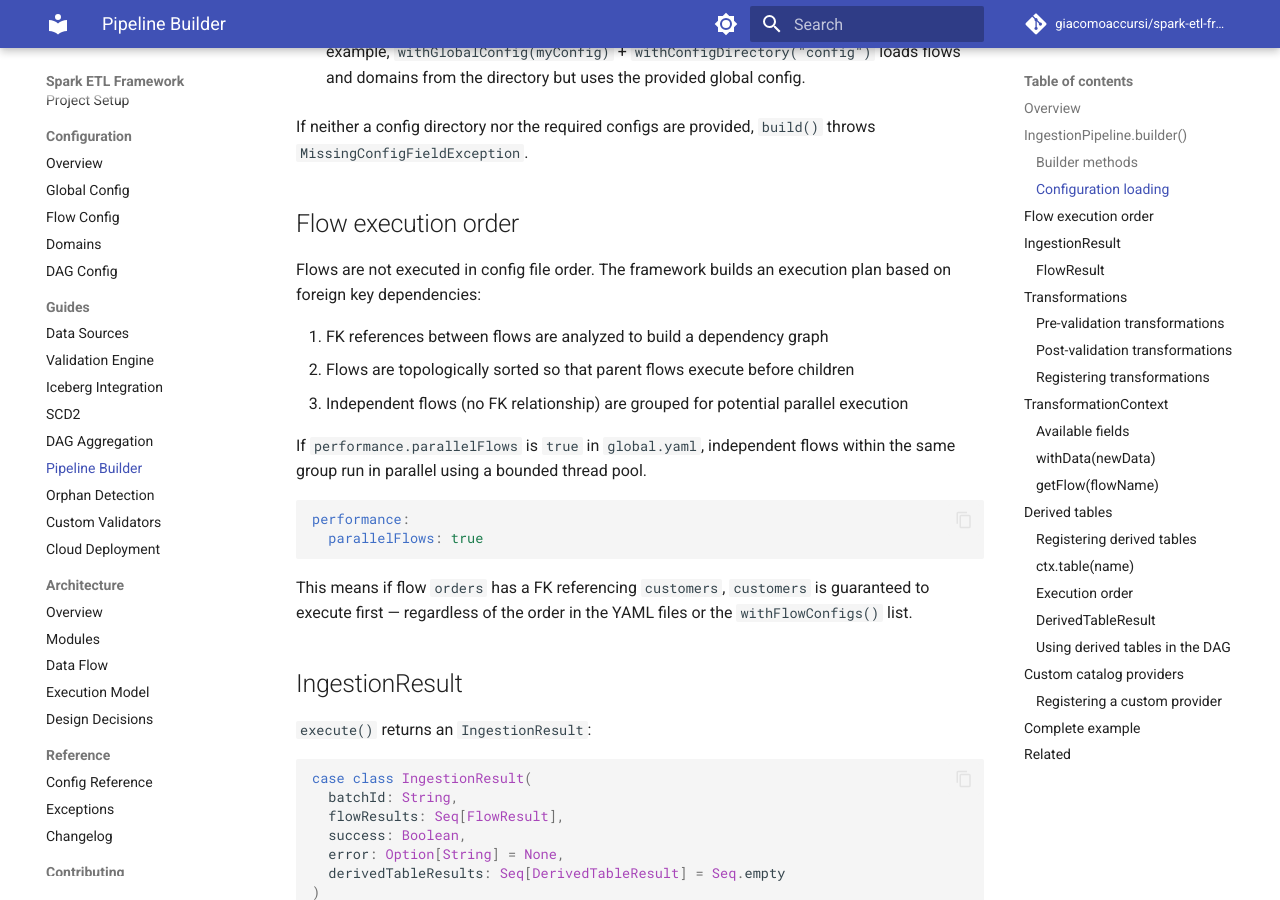
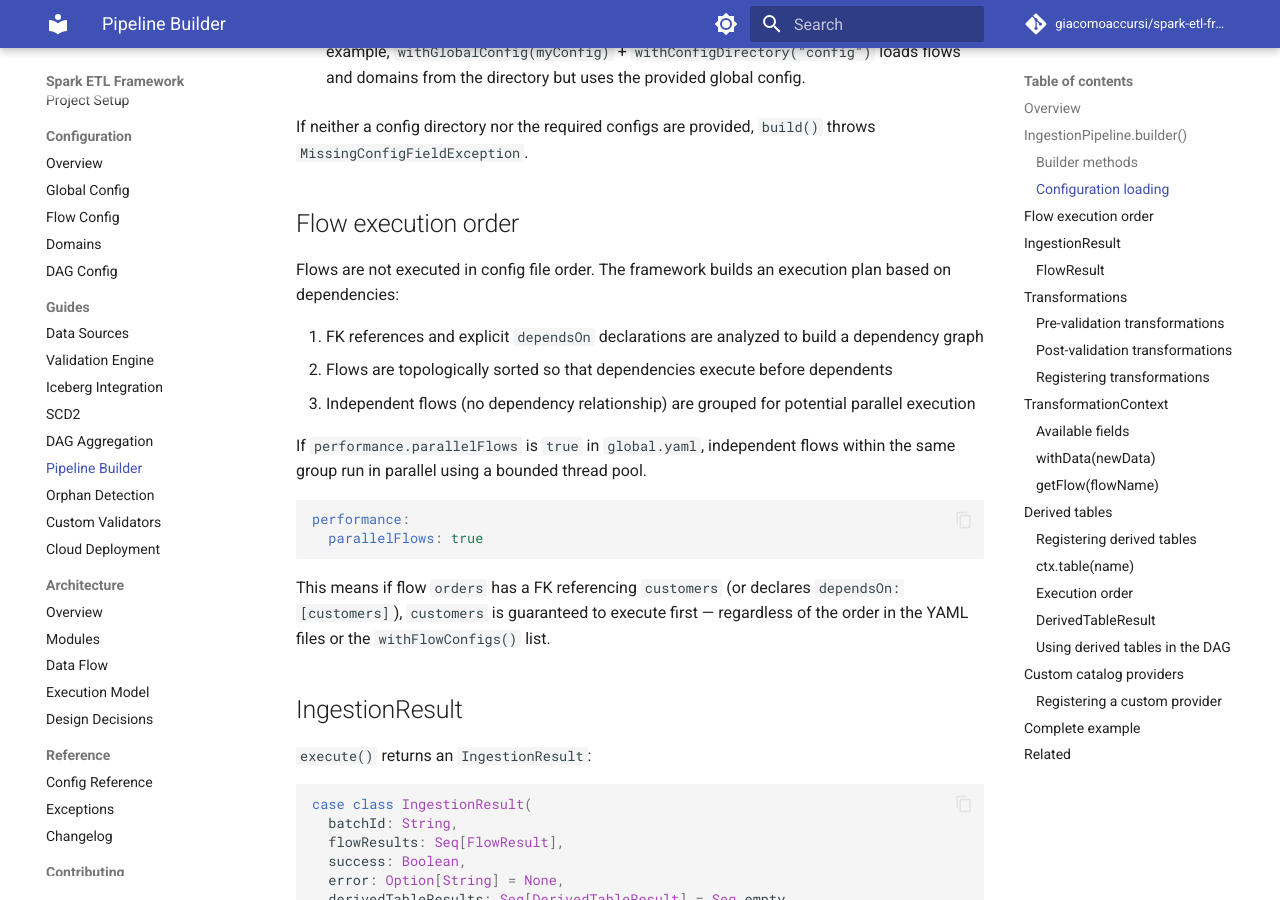
Before and after one commit to giacomoaccursi/Floe, an MkDocs documentation site: the page built from site-docs/guides/pipeline-builder.md, in a window 1280 px wide and 900 px high, scrolled down 2062 px. Built offline with MkDocs 1.6.1 and Material for MkDocs 9.7.7, drawn with Linux system fonts in a browser that asks for light colours; comment, search, counter and statistics services are not loaded; some of the changed text lies outside the part shown.

Commit message:
docs(config): document dependsOn field

````diff
--- a/site-docs/guides/pipeline-builder.md
+++ b/site-docs/guides/pipeline-builder.md
@@ -63,11 +63,11 @@ If neither a config directory nor the required configs are provided, `build()` t
 
 ## Flow execution order
 
-Flows are not executed in config file order. The framework builds an execution plan based on foreign key dependencies:
+Flows are not executed in config file order. The framework builds an execution plan based on dependencies:
 
-1. FK references between flows are analyzed to build a dependency graph
-2. Flows are topologically sorted so that parent flows execute before children
-3. Independent flows (no FK relationship) are grouped for potential parallel execution
+1. FK references and explicit `dependsOn` declarations are analyzed to build a dependency graph
+2. Flows are topologically sorted so that dependencies execute before dependents
+3. Independent flows (no dependency relationship) are grouped for potential parallel execution
 
 If `performance.parallelFlows` is `true` in `global.yaml`, independent flows within the same group run in parallel using a bounded thread pool.
 
@@ -76,7 +76,7 @@ performance:
   parallelFlows: true
 ```
 
-This means if flow `orders` has a FK referencing `customers`, `customers` is guaranteed to execute first — regardless of the order in the YAML files or the `withFlowConfigs()` list.
+This means if flow `orders` has a FK referencing `customers` (or declares `dependsOn: [customers]`), `customers` is guaranteed to execute first — regardless of the order in the YAML files or the `withFlowConfigs()` list.
 
 ## IngestionResult
 
@@ -231,7 +231,7 @@ val postTransform: FlowTransformation = { ctx =>
 }
 ```
 
-Flow availability depends on execution order. The framework orders flows by FK dependencies (see [Flow execution order](#flow-execution-order)), so if `orders` has a FK to `customers`, `customers` is always validated first and available via `getFlow("customers")`.
+Flow availability depends on execution order. The framework orders flows by FK dependencies and `dependsOn` declarations (see [Flow execution order](#flow-execution-order)), so if `orders` has a FK to `customers` (or declares `dependsOn: [customers]`), `customers` is always validated first and available via `getFlow("customers")`.
 
 ## Derived tables
 
````
Also changed, not shown: site-docs/configuration/flows.md (+12 -0 lines), site-docs/reference/config-reference.md (+1 -0 lines).
